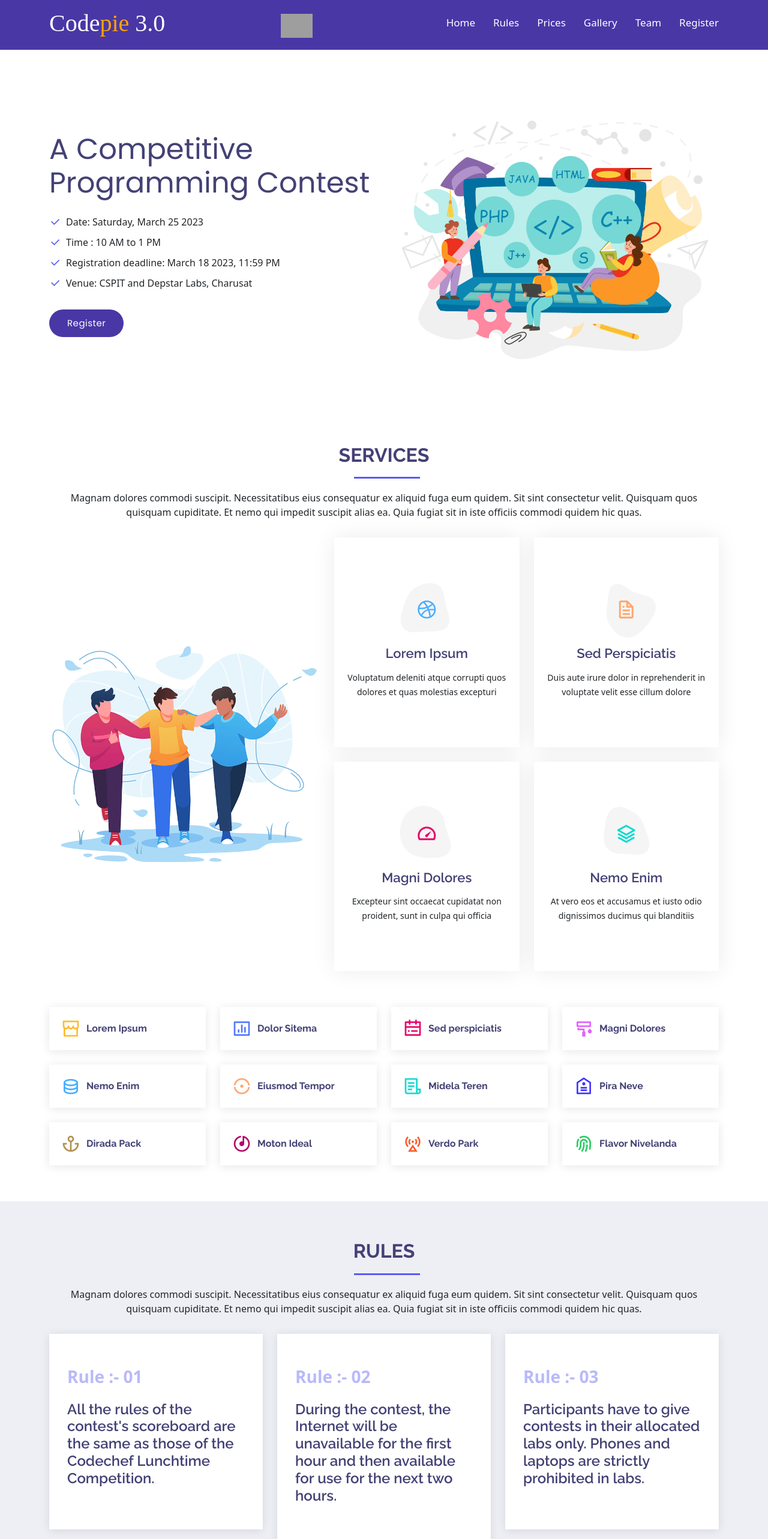
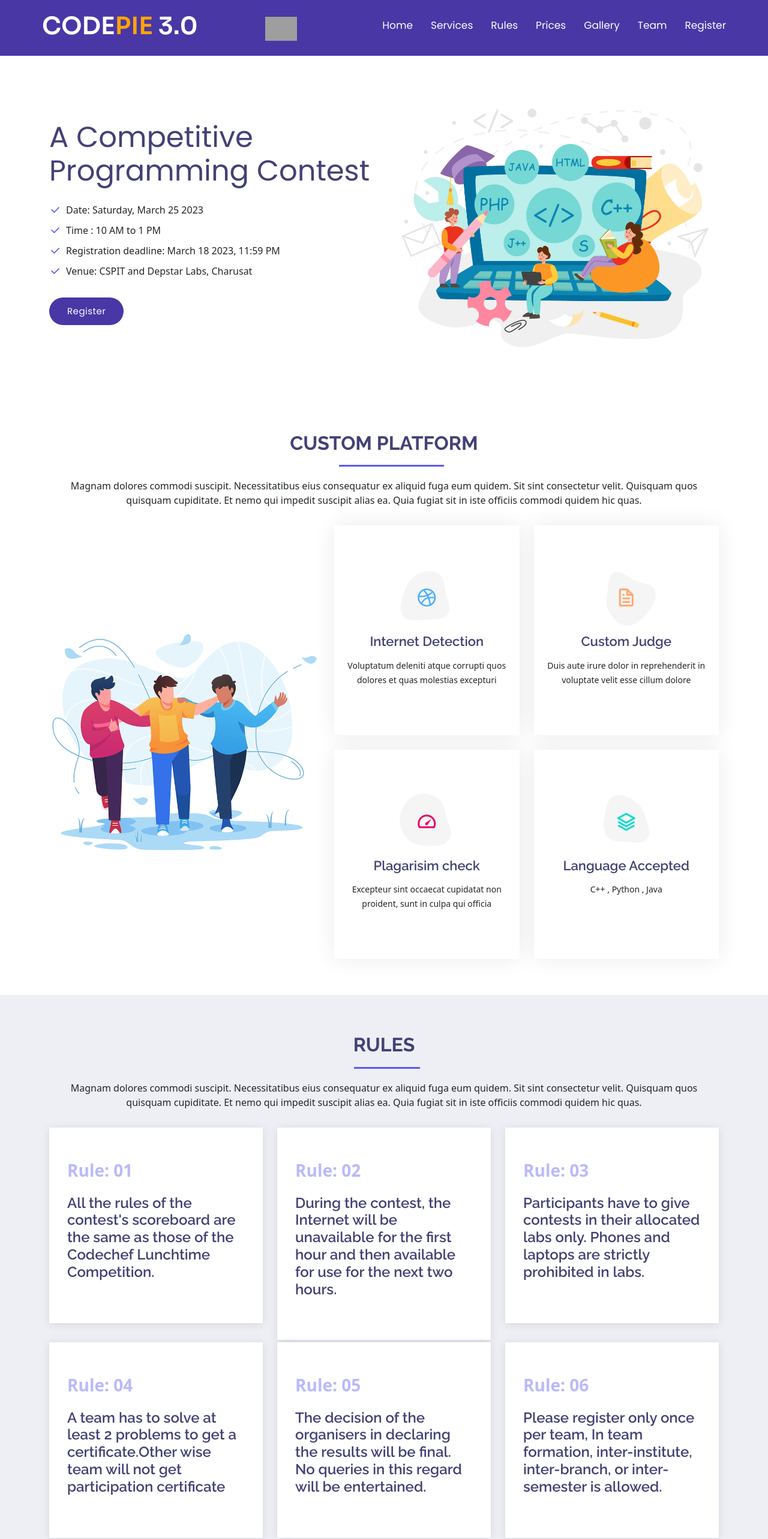
Before and after one commit to Mann-Chandarana/Codepie3.0_new, a React (Create React App) app: page / in a window 1280 px wide. Shown: the top 2566 px of the page at 60% size. Built offline with nearby package versions, Linux system fonts and the light colour scheme; grey boxes are pictures that could not be loaded.

Commit message:
Commiting new changes

```diff
--- a/public/assets/css/style.css
+++ b/public/assets/css/style.css
@@ -8,6 +8,8 @@
 /*--------------------------------------------------------------
 # General
 --------------------------------------------------------------*/
+@import url('https://fonts.googleapis.com/css2?family=Poppins:ital,wght@0,100;0,400;1,100;1,400&family=Sora:wght@600&display=swap');
+
 body {
   font-family: "Open Sans", sans-serif;
   color: #444444;
@@ -69,6 +71,7 @@ h6 {
 # Header
 --------------------------------------------------------------*/
 #header {
+  font-family: 'Poppins', sans-serif;
   transition: all 0.5s;
   z-index: 997;
   padding: 15px 0;
@@ -77,8 +80,12 @@ h6 {
 
 #header.header-scrolled,
 #header.header-inner-pages {
-  padding: 12px 0;
-  box-shadow: 0px 2px 15px rgba(0, 0, 0, 0.1);
+  padding: 8px 0;
+  box-shadow: 0px 2px 15px rgba(0, 0, 0, 0.547);
+}
+
+.navbar-brand a {
+  font-family: 'Sora', sans-serif;
 }
 
 #header .logo {
@@ -144,6 +151,11 @@ h6 {
   font-size: 12px;
   line-height: 0;
   margin-left: 5px;
+}
+
+
+.nav-link:hover {
+  text-decoration: underline;
 }
 
 .navbar a:hover,
@@ -223,6 +235,10 @@ h6 {
   visibility: visible;
 }
 
+.bi-list::before {
+  color: white;
+}
+
 @media (max-width: 1366px) {
   .navbar .dropdown .dropdown ul {
     left: -90%;
@@ -515,6 +531,17 @@ section {
   background: #5a5af3;
   bottom: 0;
   left: calc(50% - 50px);
+}
+
+.custom h2::after {
+  content: "";
+  position: absolute;
+  display: block;
+  width: 175px;
+  height: 3px;
+  background: #5a5af3;
+  bottom: 0;
+  left: calc(50% - 75px);
 }
 
 .section-title p {
--- a/public/assets/js/main.js
+++ b/public/assets/js/main.js
@@ -76,7 +76,6 @@
    * Toggle .header-scrolled class to #header when page is scrolled
    */
   let selectHeader = select('#header')
-  alert(selectHeader)
   if (selectHeader) {
     const headerScrolled = () => {
       alert("Mann")
--- a/src/App.js
+++ b/src/App.js
@@ -1,7 +1,6 @@
-import React from 'react'
+import React, { useEffect, useState } from 'react'
 import './App.css'
 import { Register } from './components/Register';
-import { Features } from './components/Features';
 import { Footer } from './components/Footer';
 import { Hero } from './components/Hero';
 import { Navbar } from './components/Navbar';
@@ -12,6 +11,31 @@ import { Rules } from './components/Rules';
 import { Teams } from './components/Teams';
 
 function App() {
+  useEffect(() => {
+    const handler = (ev) => {
+      const scroll = window.scrollY;
+
+      let selectHeader = document.querySelector('#header')
+      let backtotop = document.querySelector('.back-to-top')
+      if (scroll > 100) {
+        selectHeader.classList.add('header-scrolled')
+        backtotop.classList.add('active')
+      } else {
+        selectHeader.classList.remove('header-scrolled');
+        backtotop.classList.remove('active')
+      }
+    }
+    window.addEventListener('scroll', handler);
+    document.querySelector('.mobile-nav-toggle').addEventListener('click', function () {
+      document.querySelector('#navbar').classList.toggle('navbar-mobile')
+      this.classList.toggle('bi-list')
+      this.classList.toggle('bi-x')
+    })
+    return () => {
+      window.removeEventListener('scroll', handler);
+    }
+  }, [])
+
   return (
     <>
       <Navbar />
@@ -19,11 +43,7 @@ function App() {
       <Hero />
 
       <main style={{ marginTop: "-80px" }} id="main">
-
-
         <Services />
-
-        <Features />
         <Rules />
 
         <Gallery />
--- a/src/components/Hero.jsx
+++ b/src/components/Hero.jsx
@@ -2,7 +2,7 @@ import React from 'react'
 
 export const Hero = () => {
     return (
-        <section style={{marginTop:"-40px"}} id="hero" className="d-flex align-items-center">
+        <section style={{marginTop:"-60px"}} id="hero" className="d-flex align-items-center">
 
             <div className="container">
                 <div className="row">
--- a/src/components/Navbar.jsx
+++ b/src/components/Navbar.jsx
@@ -3,14 +3,15 @@ import React from 'react'
 export const Navbar = () => {
     return (
         <header style={{backgroundColor:"#4937a6",paddingBottom:"12px"}} id="header" className="fixed-top">
-            <div className="container d-flex align-items-center justify-content-between">
+            <div style={{padding: "5px 0"}} className="container d-flex align-items-center justify-content-between">
 
-                <h1 className="navbar-brand"><a style={{textDecoration:"none",color:"white"}} href="index.html">Code<span style={{color:"orange"}}>pie</span> 3.0</a></h1>
+                <h1 className="navbar-brand"><a style={{textDecoration:"none",color:"white"}} href="index.html">CODE<span style={{color:"orange"}}>PIE</span> 3.0</a></h1>
                 <a href="index.html" className="logo"><img src="assets/img/logo.png" alt="" className="img-fluid" /></a>
 
                 <nav id="navbar" className="navbar">
                     <ul>
                         <li><a style={{color:"white",fontSize:"17px"}} className="nav-link scrollto active" href="#hero">Home</a></li>
+                        <li><a style={{color:"white",fontSize:"17px"}} className="nav-link scrollto active" href="#Services">Services</a></li>
                         <li><a style={{color:"white",fontSize:"17px"}} className="nav-link scrollto" href="#Rules">Rules</a></li>
                         <li><a style={{color:"white",fontSize:"17px"}} className="nav-link scrollto" href="#pricing">Prices</a></li>
                         <li><a style={{color:"white",fontSize:"17px"}} className="nav-link scrollto " href="#Gallery">Gallery</a></li>
--- a/src/components/Rules.jsx
+++ b/src/components/Rules.jsx
@@ -14,21 +14,21 @@ export const Rules = () => {
 
                     <div className="col-lg-4">
                         <div className="box">
-                            <span>Rule :- 01</span>
+                            <span>Rule: 01</span>
                             <h4>All the rules of the contest's scoreboard are the same as those of the Codechef Lunchtime Competition. </h4>
                         </div>
                     </div>
 
                     <div className="col-lg-4 mt-4 mt-lg-0">
                         <div className="box">
-                            <span>Rule :- 02</span>
+                            <span>Rule: 02</span>
                             <h4>During the contest, the Internet will be unavailable for the first hour and then available for use for the next two hours. </h4>
                         </div>
                     </div>
 
                     <div className="col-lg-4 mt-4 mt-lg-0">
                         <div style={{ marginBottom: "2rem" }} className="box">
-                            <span>Rule :- 03</span>
+                            <span>Rule: 03</span>
                             <h4>Participants have to give contests in their allocated labs only. Phones and laptops are strictly prohibited in labs. </h4>
                         </div>
                     </div>
@@ -38,21 +38,21 @@ export const Rules = () => {
 
                     <div className="col-lg-4">
                         <div className="box">
-                            <span>Rule :- 04</span>
+                            <span>Rule: 04</span>
                             <h4>A team has to solve at least 2 problems to get a certificate.Other wise team will not get participation certificate </h4>
                         </div>
                     </div>
 
                     <div className="col-lg-4 mt-4 mt-lg-0">
                         <div style={{ marginBottom: "2rem" }} className="box">
-                            <span>Rule :- 05</span>
+                            <span>Rule: 05</span>
                             <h4>The decision of the organisers in declaring the results will be final. No queries in this regard will be entertained.  </h4>
                         </div>
                     </div>
 
                     <div className="col-lg-4 mt-4 mt-lg-0">
                         <div className="box">
-                            <span>Rule :- 06</span>
+                            <span>Rule: 06</span>
                             <h4>Please register only once per team, In team formation, inter-institute, inter-branch, or inter-semester is allowed. </h4>
                         </div>
                     </div>
--- a/src/components/Services.jsx
+++ b/src/components/Services.jsx
@@ -2,11 +2,11 @@ import React from 'react'
 
 export const Services = () => {
     return (
-        <section id="services" className="services">
+        <section id="Services" className="services">
             <div className="container">
 
-                <div className="section-title">
-                    <h2>Services</h2>
+                <div className="section-title custom">
+                    <h2>Custom Platform</h2>
                     <p>Magnam dolores commodi suscipit. Necessitatibus eius consequatur ex aliquid fuga eum quidem. Sit sint consectetur velit. Quisquam quos quisquam cupiditate. Et nemo qui impedit suscipit alias ea. Quia fugiat sit in iste officiis commodi quidem hic quas.</p>
                 </div>
 
@@ -25,7 +25,7 @@ export const Services = () => {
                                             </svg>
                                             <i className="bx bxl-dribbble"></i>
                                         </div>
-                                        <h4><a>Lorem Ipsum</a></h4>
+                                        <h4><a>Internet Detection</a></h4>
                                         <p>Voluptatum deleniti atque corrupti quos dolores et quas molestias excepturi</p>
                                     </div>
                                 </div>
@@ -38,7 +38,7 @@ export const Services = () => {
                                             </svg>
                                             <i className="bx bx-file"></i>
                                         </div>
-                                        <h4><a >Sed Perspiciatis</a></h4>
+                                        <h4><a >Custom Judge</a></h4>
                                         <p>Duis aute irure dolor in reprehenderit in voluptate velit esse cillum dolore</p>
                                     </div>
                                 </div>
@@ -51,21 +51,21 @@ export const Services = () => {
                                             </svg>
                                             <i className="bx bx-tachometer"></i>
                                         </div>
-                                        <h4><a >Magni Dolores</a></h4>
+                                        <h4><a >Plagarisim check</a></h4>
                                         <p>Excepteur sint occaecat cupidatat non proident, sunt in culpa qui officia</p>
                                     </div>
                                 </div>
 
                                 <div className="col-lg-6 d-flex align-items-stretch mt-4" data-aos="zoom-in" data-aos-delay="100">
-                                    <div className="icon-box iconbox-teal">
+                                    <div style={{width:"361px"}} className="icon-box iconbox-teal">
                                         <div className="icon">
                                             <svg width="100" height="100" viewBox="0 0 600 600" xmlns="http://www.w3.org/2000/svg">
                                                 <path stroke="none" stroke-width="0" fill="#f5f5f5" d="M300,503.46388370962813C374.79870501325706,506.71871716319447,464.8034551963731,527.1746412648533,510.4981551193396,467.86667711651364C555.9287308511215,408.9015244558933,512.6030010748507,327.5744911775523,490.211057578863,256.5855673507754C471.097692560561,195.9906835881958,447.69079081568157,138.11976852964426,395.19560036434837,102.3242989838813C329.3053358748298,57.3949838291264,248.02791733380457,8.279543830951368,175.87071277845988,42.242879143198664C103.41431057327972,76.34704239035025,93.79494320519305,170.9812938413882,81.28167332365135,250.07896920659033C70.17666984294237,320.27484674793965,64.84698225790005,396.69656628748305,111.28512138212992,450.4950937839243C156.20124167950087,502.5303643271138,231.32542653798444,500.4755392045468,300,503.46388370962813"></path>
                                             </svg>
                                             <i className="bx bx-layer"></i>
                                         </div>
-                                        <h4><a >Nemo Enim</a></h4>
-                                        <p>At vero eos et accusamus et iusto odio dignissimos ducimus qui blanditiis</p>
+                                        <h4><a >Language Accepted</a></h4>
+                                        <p>C++ , Python , Java</p>
                                     </div>
                                 </div>
                             </div>
```
